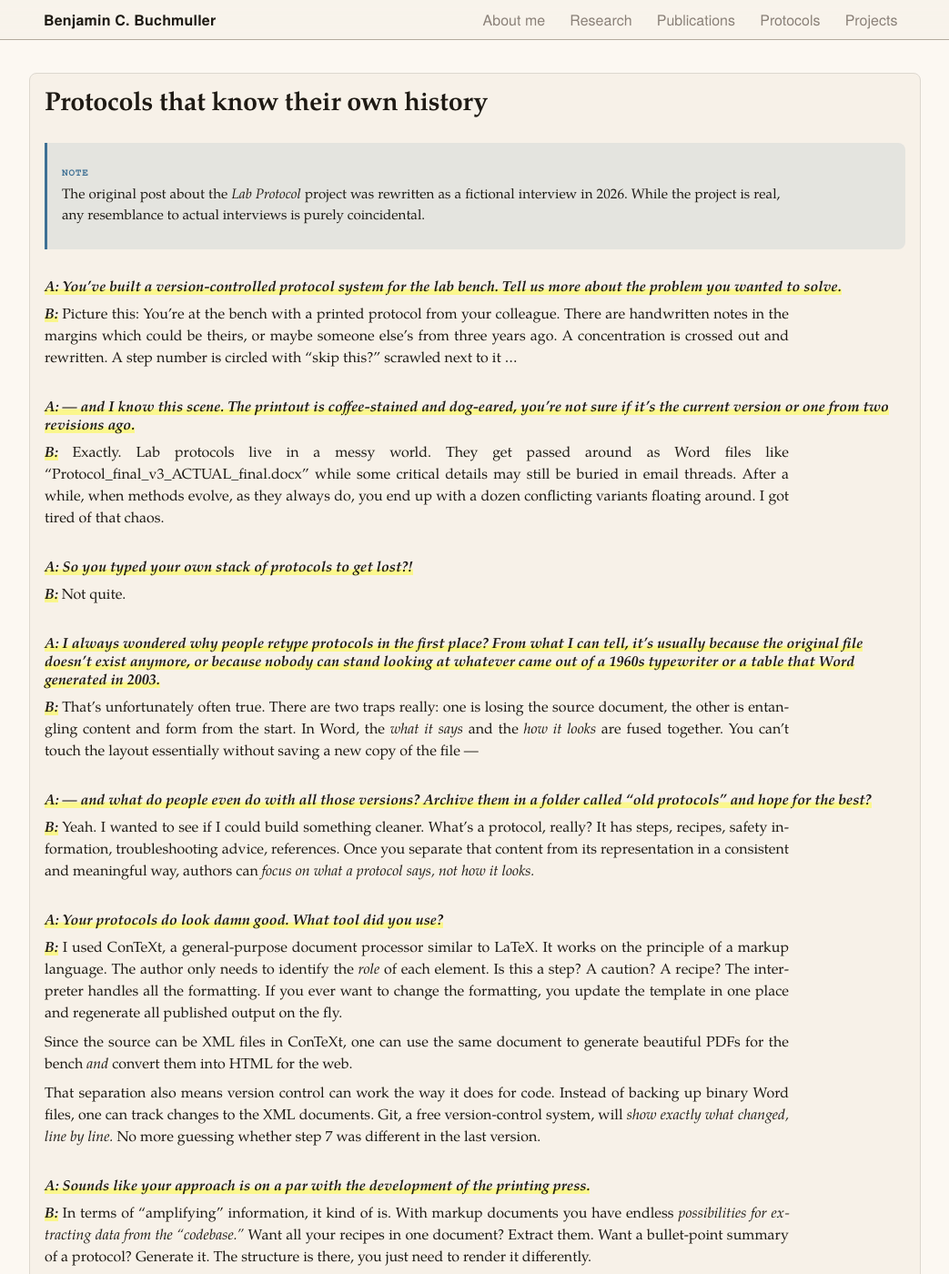
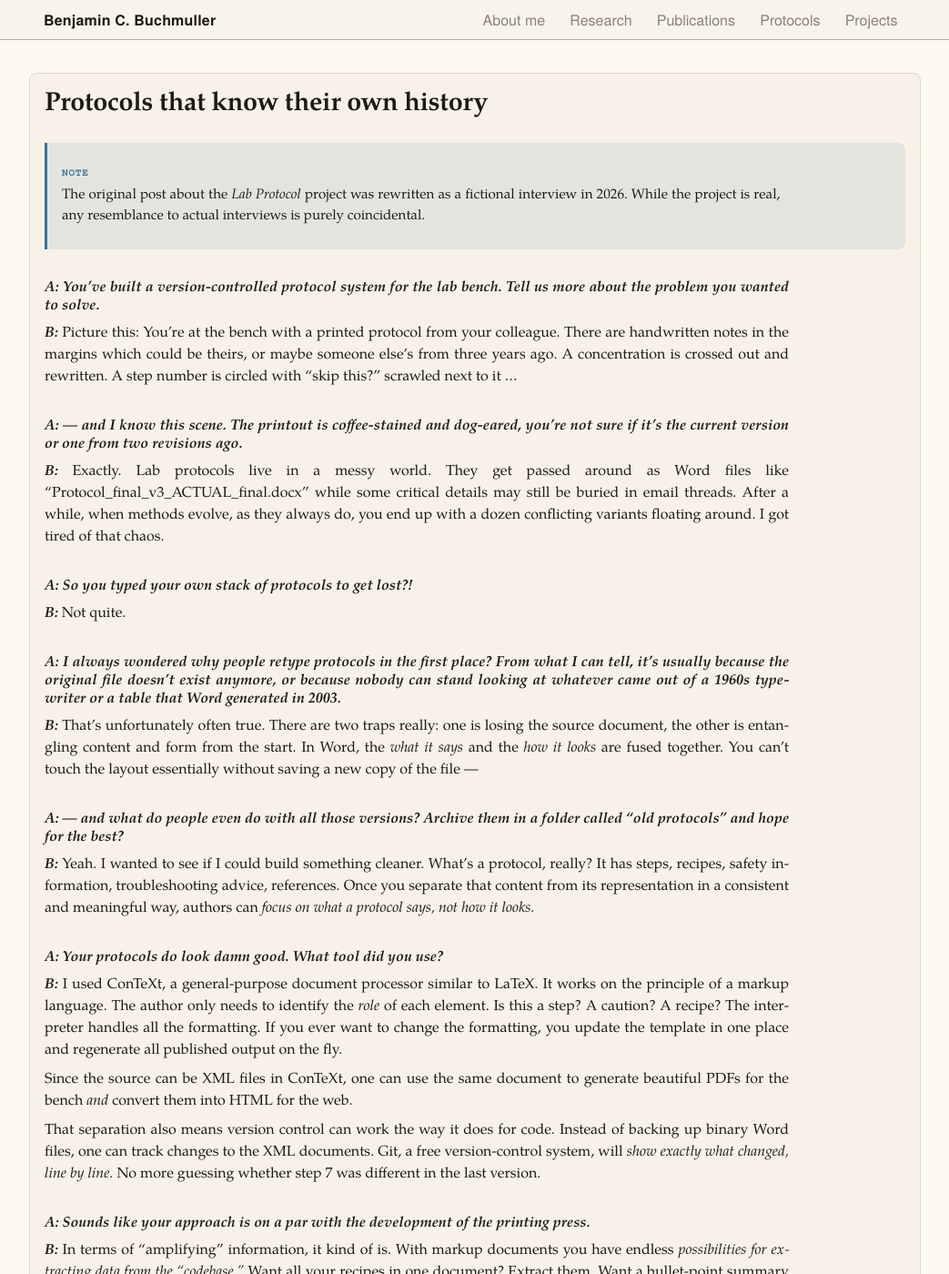
Before and after one commit to benjbuch/benjbuch.github.io, a Jekyll site: the page built from _projects/protocols-about.md, in a window 1280 px wide and 1400 px high. Shown: the whole window at 91% size, without its empty margins (118-1161 px from the left). Built offline with Jekyll 4.4.1, drawn with Linux system fonts in a browser that asks for light colours.

Commit message:
Drop highlighter formatting

```diff
--- a/_sass/_projects.scss
+++ b/_sass/_projects.scss
@@ -1,3 +1,7 @@
+.project-container h1,
+.project-container h2,
+.project-container h3,
+.project-container h4,
 .project-container p,
 .project-container ol,
 .project-container ul {
@@ -7,8 +11,8 @@
   -webkit-hyphens: auto;
 }
 
-.project-container strong,
-.project-container b {
-  box-shadow: inset 0 -0.4em 0 rgba(255, 255, 0, 0.4);
-  font-weight: bold;
-}
+//.project-container strong,
+//.project-container b {
+//  box-shadow: inset 0 -0.4em 0 rgba(255, 255, 0, 0.4);
+//  font-weight: bold;
+//}
```
